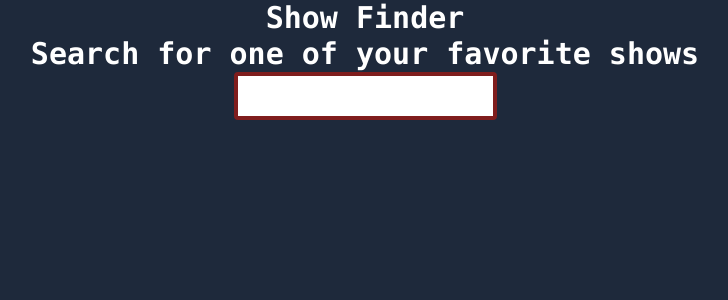
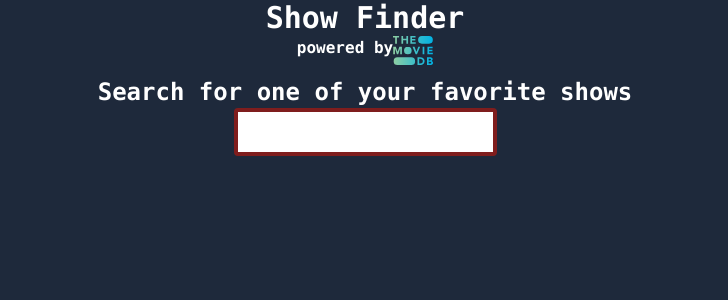
Before and after one commit to brianslab/showfinder, a Next.js app: page / in a window 1280 px wide. Shown: the top 300 px of the page, without its empty margins (275-1003 px from the left). Built offline with nearby package versions, Linux system fonts and the light colour scheme.

Commit message:
add tmbd credit

```diff
--- a/pages/index.tsx
+++ b/pages/index.tsx
@@ -22,7 +22,15 @@ export default function Home() {
       <h1 className='text-3xl text-white font-bold font-mono flex place-content-center'>
         Show Finder
       </h1>
-      <h3 className='text-3xl text-white font-bold font-mono flex place-content-center'>
+      <div className='text-white font-bold font-mono flex place-content-center'>
+        powered by
+        <div className='w-10 h-10'>
+          <a href='https://www.themoviedb.org/' target='_blank'>
+            <img src='tmdb.svg' alt='tmdb' />
+          </a>
+        </div>
+      </div>
+      <h3 className='text-2xl text-white font-bold font-mono flex place-content-center'>
         Search for one of your favorite shows
       </h3>
       <div className='flex place-content-center'>
```
Also changed, not shown: public/tmdb.svg (added).
